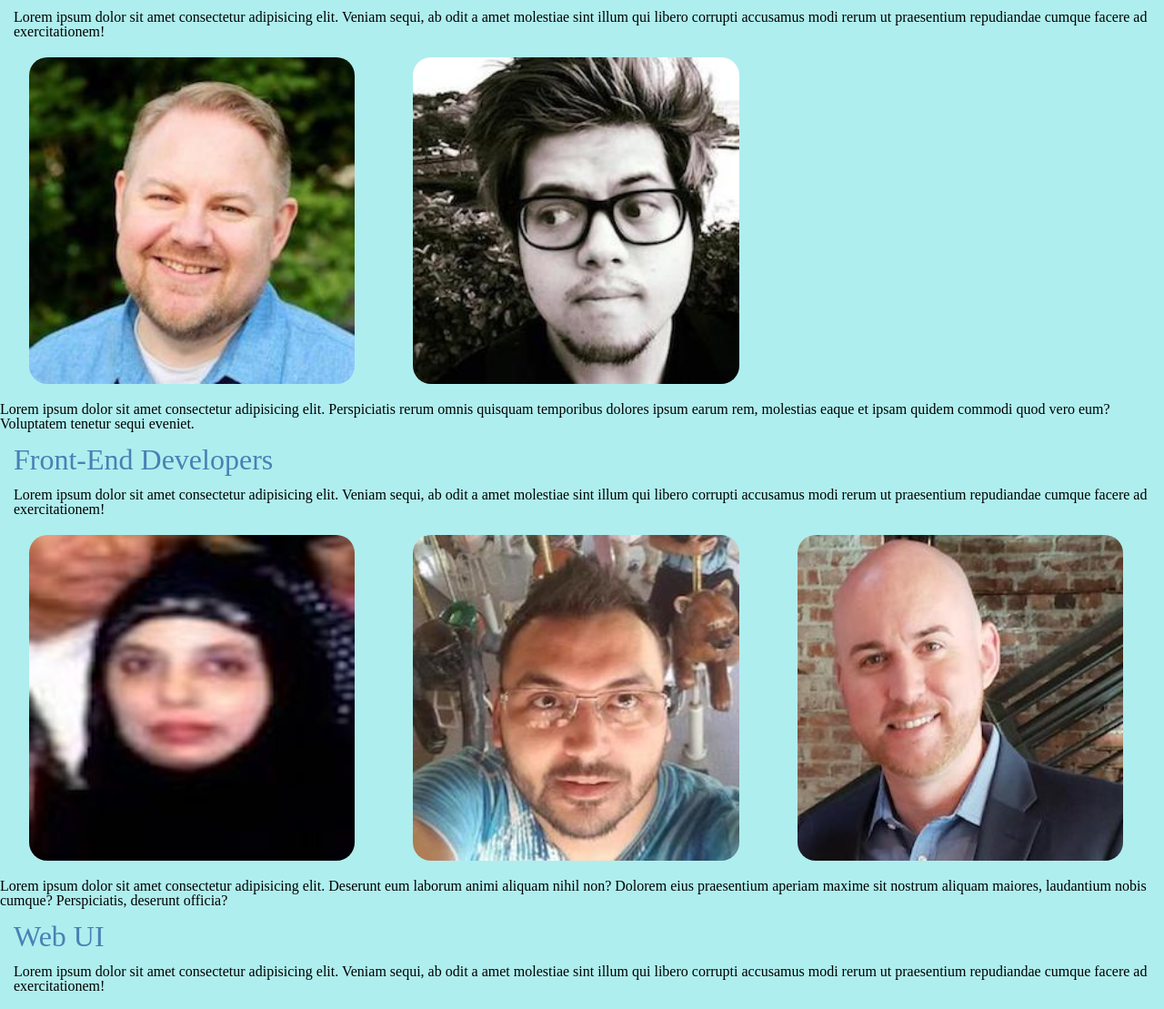
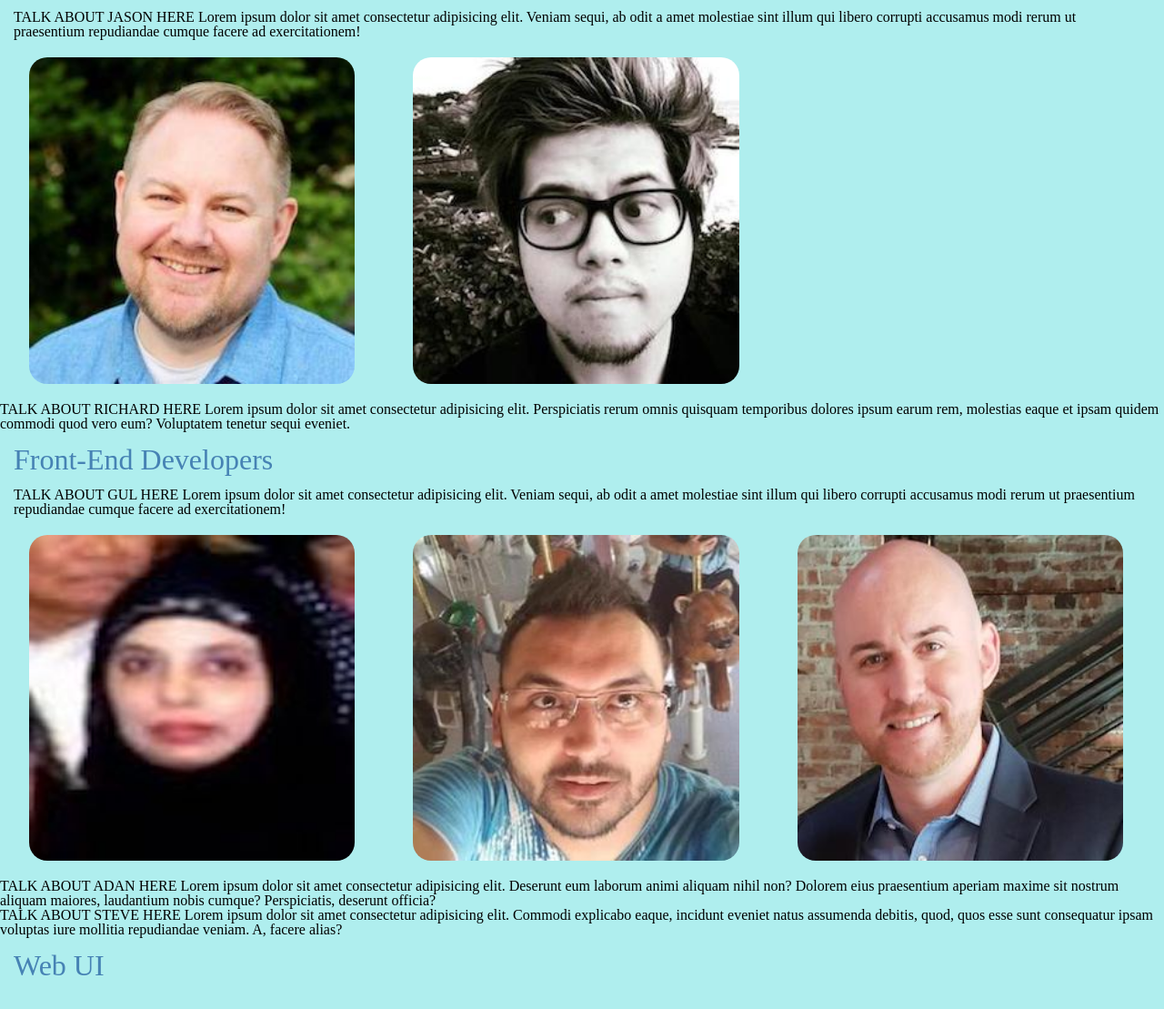
Before and after one commit to zackychan97/Marketing-page, a plain HTML site: page about.html in a window 1280 px wide. Shown: the part 574-1683 px from the top of the page at 91% size. Drawn offline with Linux system fonts and the light colour scheme.

Commit message:
filling out standup

```diff
--- a/about.html
+++ b/about.html
@@ -20,7 +20,7 @@
 
               <div class="nav-links">
                   <a href="index.html">Home</a>
-                  <a href="">About Us</a>
+                  <a href="about.html">About Us</a>
                   <a href="#">Our Team</a>
                   <a href="#">Contact</a>
                   <a href="#">Sign In</a>
@@ -32,7 +32,7 @@
                 <img src="images/lambdaBuild.png" class ="logo" alt="A picture of a Lambda School logo.">
                 <h2>Back-End Developers</h2>
 
-                <p>Lorem ipsum dolor sit amet consectetur adipisicing elit. Veniam sequi, ab odit a amet molestiae sint illum qui libero corrupti accusamus modi rerum ut praesentium repudiandae cumque facere ad exercitationem!</p>
+                <p>TALK ABOUT JASON HERE Lorem ipsum dolor sit amet consectetur adipisicing elit. Veniam sequi, ab odit a amet molestiae sint illum qui libero corrupti accusamus modi rerum ut praesentium repudiandae cumque facere ad exercitationem!</p>
               </header>
 
 
@@ -42,20 +42,22 @@
         <section class ='headImages'>
             <img src = 'images/jason.jpeg' class='jason' alt='A picture of Jason, a software engineer.'>
             <img src = 'images/richard.jpeg' class='richard' alt='A picture of Richard, a software engineer.'>
-            <p>Lorem ipsum dolor sit amet consectetur adipisicing elit. Perspiciatis rerum omnis quisquam temporibus dolores ipsum earum rem, molestias eaque et ipsam quidem commodi quod vero eum? Voluptatem tenetur sequi eveniet.</p>
+            <p>TALK ABOUT RICHARD HERE Lorem ipsum dolor sit amet consectetur adipisicing elit. Perspiciatis rerum omnis quisquam temporibus dolores ipsum earum rem, molestias eaque et ipsam quidem commodi quod vero eum? Voluptatem tenetur sequi eveniet.</p>
         </section>
 
         <section class="intro">
             <h2>Front-End Developers</h2>
 
-            <p>Lorem ipsum dolor sit amet consectetur adipisicing elit. Veniam sequi, ab odit a amet molestiae sint illum qui libero corrupti accusamus modi rerum ut praesentium repudiandae cumque facere ad exercitationem!</p>
+            <p>TALK ABOUT GUL HERE Lorem ipsum dolor sit amet consectetur adipisicing elit. Veniam sequi, ab odit a amet molestiae sint illum qui libero corrupti accusamus modi rerum ut praesentium repudiandae cumque facere ad exercitationem!</p>
         </section>
 
         <section class ='headImages'>
             <img src = 'images/gul.jpeg' class='gul' alt='A picture of Gul, a software engineer.'>
             <img src = 'images/adan.jpeg' class='adan' alt='A picture of Adan, a software engineer.'>
             <img src = 'images/steve.jpeg' class='steve' alt='A picture of Steve, a software engineer.'>
-            <p>Lorem ipsum dolor sit amet consectetur adipisicing elit. Deserunt eum laborum animi aliquam nihil non? Dolorem eius praesentium aperiam maxime sit nostrum aliquam maiores, laudantium nobis cumque? Perspiciatis, deserunt officia?</p>
+            <p>TALK ABOUT ADAN HERE Lorem ipsum dolor sit amet consectetur adipisicing elit. Deserunt eum laborum animi aliquam nihil non? Dolorem eius praesentium aperiam maxime sit nostrum aliquam maiores, laudantium nobis cumque? Perspiciatis, deserunt officia?</p>
+
+            <p>TALK ABOUT STEVE HERE Lorem ipsum dolor sit amet consectetur adipisicing elit. Commodi explicabo eaque, incidunt eveniet natus assumenda debitis, quod, quos esse sunt consequatur ipsam voluptas iure mollitia repudiandae veniam. A, facere alias?</p>
         </section>
 
 
@@ -66,7 +68,7 @@
         <section class="intro">
             <h2>Web UI</h2>
 
-            <p>Lorem ipsum dolor sit amet consectetur adipisicing elit. Veniam sequi, ab odit a amet molestiae sint illum qui libero corrupti accusamus modi rerum ut praesentium repudiandae cumque facere ad exercitationem!</p>
+
         </section>
 
         <section class ='headImages'>
--- a/css/index.css
+++ b/css/index.css
@@ -88,14 +88,14 @@ p {
   padding-top: 1rem;
   display: flex;
   justify-content: center;
-  color: #F5FFFA;
+
 }
 .container .final-content .walk-text {
   Width: 60%;
 }
 .container .final-content .walk-text h3 {
   margin-bottom: 10px;
-  color: #F5FFFA;
+  color: #4682B4;
   font-size: 2rem;
 }
 .container .final-content .walk-text p {
```
Also changed, not shown: index.html (+2 -2 lines).
